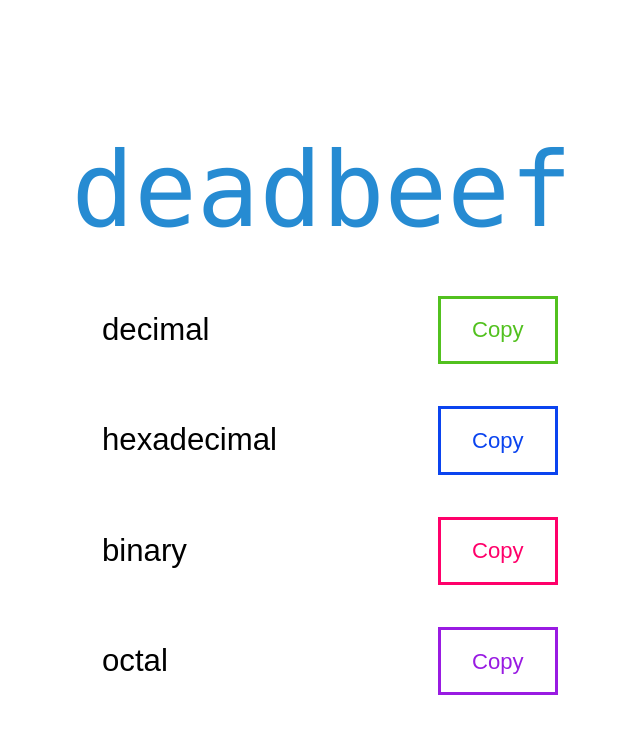
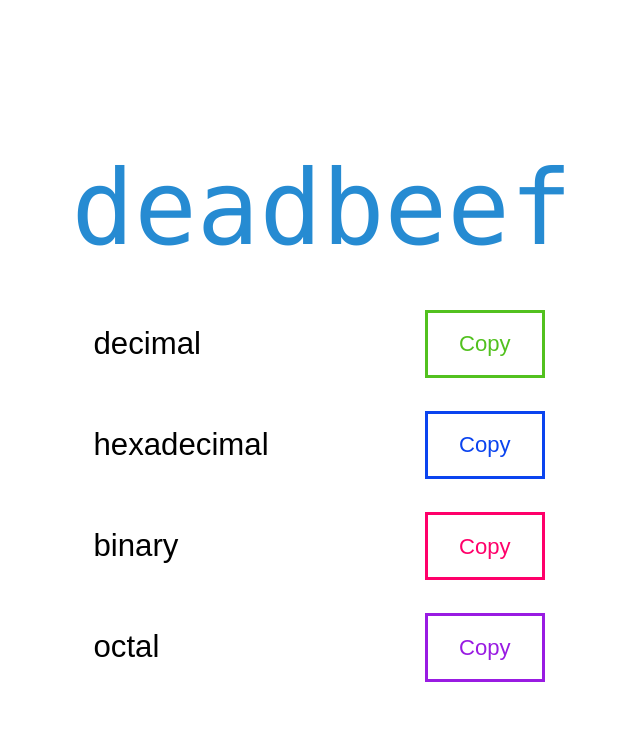
Before and after one commit to jahzielv/deadbeef, a React (Create React App) app: page / in a window 1280 px wide. Shown: the top 734 px of the page, without its empty margins (318-958 px from the left). Built offline with nearby package versions, Linux system fonts and the light colour scheme; a web font is replaced by a local one; what any-base would draw is missing.

Commit message:
fixed moving input issue

```diff
--- a/src/App.css
+++ b/src/App.css
@@ -27,6 +27,7 @@
     flex-direction: column;
     align-items: center;
     justify-content: center;
+    width: 100%;
 }
 
 .input-container {
@@ -35,6 +36,7 @@
     align-items: center;
     justify-content: center;
     padding-right: 2%;
+    width: 100%;
 }
 
 .input {
@@ -43,8 +45,8 @@
     border-radius: 15px;
     max-width: 300px;
     height: 50px;
-    padding: 5%;
-    margin: 2%;
+    padding: 2%;
+    /* margin: 2%; */
     border: none;
     border-color: transparent;
 }
```
